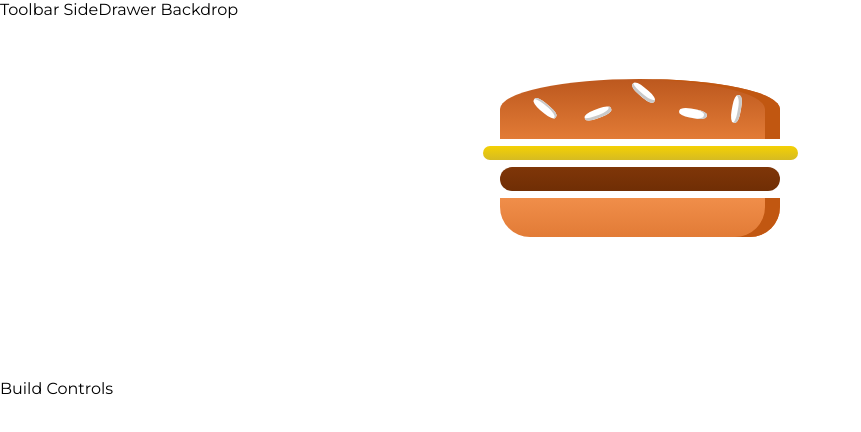
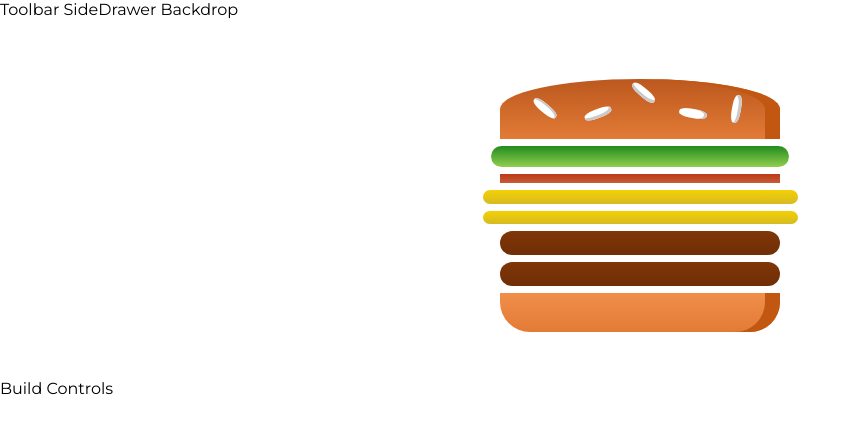
Before and after one commit to itsadamlove/react-burger-builder, a React (Create React App) app: page / in a window 1280 px wide. Shown: the top 432 px of the page, without its empty margins (0-861 px from the left). Built offline with nearby package versions, Linux system fonts and the light colour scheme.

Commit message:
Output Burger ingredients dynamically

```diff
--- a/src/components/Burger/Burger.js
+++ b/src/components/Burger/Burger.js
@@ -1,16 +1,25 @@
 import React from 'react';
 import styles from './Burger.module.scss';
 import BurgerIngredient from './BurgerIngredient/BurgerIngredient';
+import PropTypes from 'prop-types';
 
-const burger = () => {
+const burger = ({ ingredients }) => {
+  const transformedIngredients = Object.keys(ingredients).map(igKey => {
+    return [...Array(ingredients[igKey])].map((_, i) => {
+      return <BurgerIngredient key={igKey + i} type={igKey} />;
+    });
+  });
   return (
     <div className={styles.Burger}>
       <BurgerIngredient type="bread-top" />
-      <BurgerIngredient type="cheese" />
-      <BurgerIngredient type="meat" />
+      {transformedIngredients}
       <BurgerIngredient type="bread-bottom" />
     </div>
   );
 };
 
+burger.propTypes = {
+  ingredients: PropTypes.object
+};
+
 export default burger;
--- a/src/components/Burger/BurgerIngredient/BurgerIngredient.js
+++ b/src/components/Burger/BurgerIngredient/BurgerIngredient.js
@@ -3,10 +3,6 @@
 import PropTypes from 'prop-types';
 
 class BurgerIngredient extends Component {
-  constructor(props) {
-    super(props);
-  }
-
   render() {
     const { type } = this.props;
     let ingredient = null;
--- a/src/containers/BurgerBuilder/BurgerBuilder.js
+++ b/src/containers/BurgerBuilder/BurgerBuilder.js
@@ -3,11 +3,24 @@
 import Burger from '../../components/Burger/Burger';
 
 class BurgerBuilder extends Component {
+  constructor(props) {
+    super(props);
+    this.state = {
+      ingredients: {
+        salad: 1,
+        bacon: 1,
+        cheese: 2,
+        meat: 2
+      }
+    };
+  }
+
   render() {
+    const { ingredients } = this.state;
     return (
       <Aux>
         <div>
-          <Burger />
+          <Burger ingredients={ingredients} />
         </div>
         <div>Build Controls</div>
       </Aux>
```
